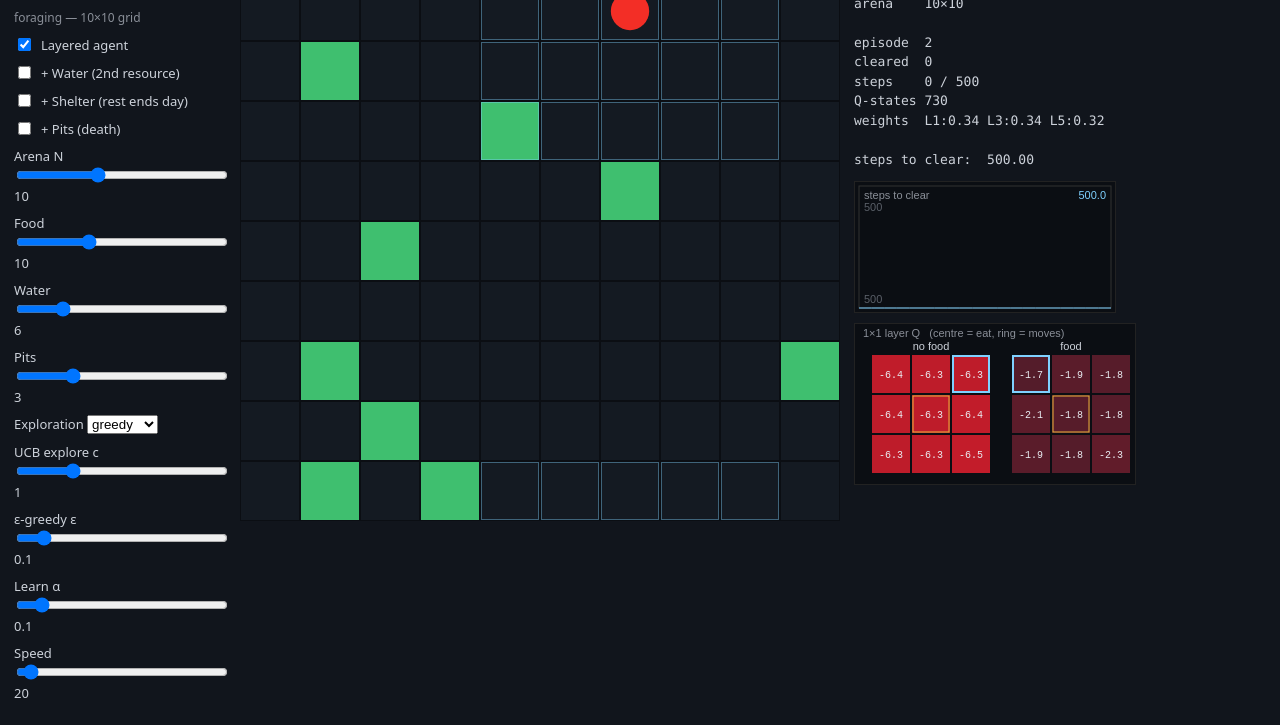
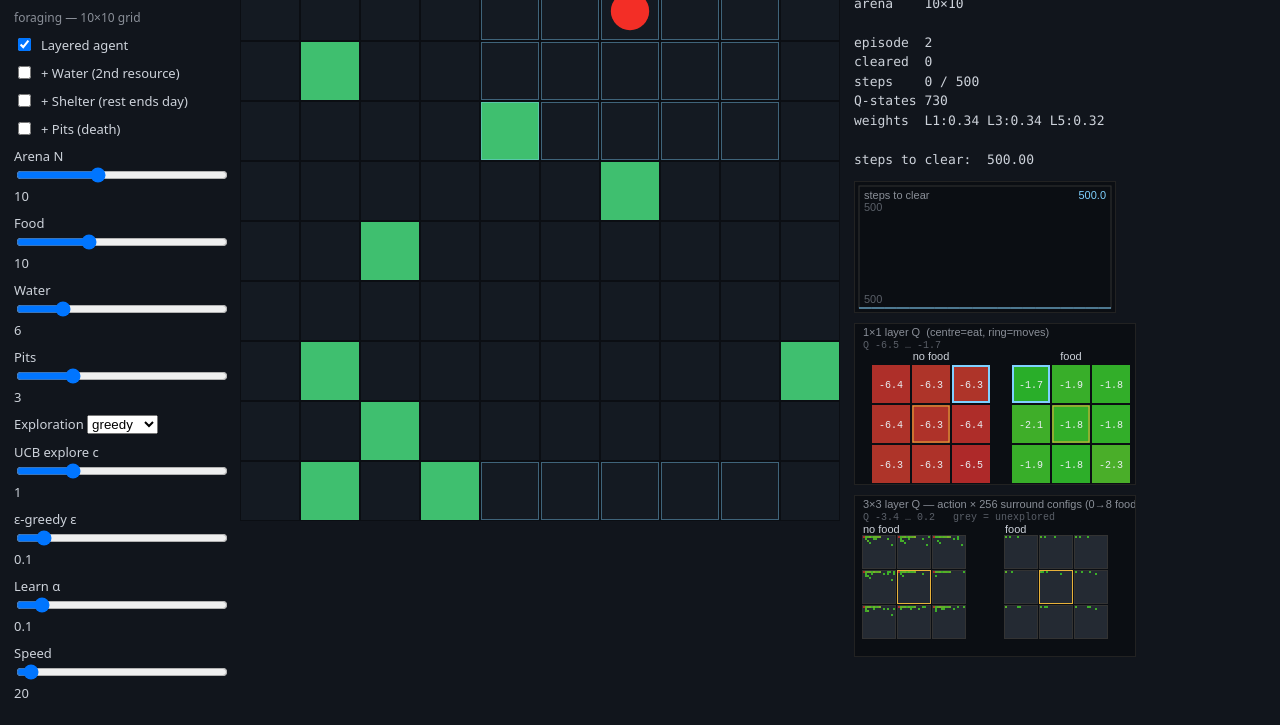
Before and after one commit to algorithm0r/RL-Foragers, a plain HTML site: page index.html in a window 1280 px wide. Shown: the part 79-804 px from the top of the page. Drawn offline with nearby package versions, Linux system fonts and the light colour scheme; animation ran at ten frames a second.

Commit message:
feat: 3x3 nested Q-view + data-driven color range
Add a 3x3-layer Q-view (#q3Canvas): same action layout as the 1x1 view (center=eat, ring=moves),
but each action cell is a 16x16 heatmap over the 256 surround configs, ordered canonically by food
count (0->8). Two panels (center no-food / food). Grey = never-visited (state,action). Shows the
food/no-food slice of the 512-state space.

Fix the color range: both Q-views now scale red->green over the actual visited min->max (via hsl),
not symmetric-around-0 — so eat, whose Q ~ 0 (the +1 gather reward cancels the discounted travel
cost), reads as the top of the range instead of washing to grey. Min/max shown as a legend.

Core smoke PASS; browser files syntax-check clean; q3 config ordering + state strings verified
headlessly (256 unique, popcount-sorted, centers correct).

Co-Authored-By: Claude Opus 4.8 (1M context) <noreply@anthropic.com>

```diff
--- a/index.html
+++ b/index.html
@@ -17,7 +17,7 @@
     #dataPanel { padding: 14px; box-sizing: border-box; flex: none; }
     #stats { margin: 0 0 12px; font: 13px/1.5 'Consolas', 'Courier New', monospace; color: #cdd2da; white-space: pre; }
     #graphCanvas { border: 1px solid #222; }
-    #qCanvas { border: 1px solid #222; margin-top: 10px; }
+    #qCanvas, #q3Canvas { border: 1px solid #222; margin-top: 10px; }
   </style>
 </head>
 <body>
@@ -31,6 +31,7 @@
     <div id="stats"></div>
     <canvas id="graphCanvas" width="260" height="130"></canvas>
     <canvas id="qCanvas" width="280" height="160"></canvas>
+    <canvas id="q3Canvas" width="280" height="160"></canvas>
   </div>
 
   <!-- socket.io client (for the standard DB client in socket mode) -->
--- a/src/main.js
+++ b/src/main.js
@@ -15,7 +15,9 @@ function reset() {
   gameEngine.add(new Observer(world));
   gameEngine.add(dataManager);
   const qc = document.getElementById('qCanvas');
-  gameEngine.add(new DataView(world, graph, gc.getContext('2d'), qc && qc.getContext('2d'))); // stats + graph + Q-view
+  const q3c = document.getElementById('q3Canvas');
+  gameEngine.add(new DataView(world, graph, gc.getContext('2d'),
+    qc && qc.getContext('2d'), q3c && q3c.getContext('2d'))); // stats + graph + 1×1 & 3×3 Q-views
   if (typeof setStatus === 'function') setStatus('foraging — ' + world.N + '×' + world.N + ' grid');
 }
 
--- a/src/ui.js
+++ b/src/ui.js
@@ -102,7 +102,9 @@ function renderStats(w) {
 // A browser-only engine entity that renders the off-canvas data view each frame: it ignores the
 // game ctx passed to draw(), updates the stats DOM, paints the line graph, and draws the Q-view.
 var DataView = class DataView {
-  constructor(world, graph, graphCtx, qCtx) { this.world = world; this.graph = graph; this.graphCtx = graphCtx; this.qCtx = qCtx; }
+  constructor(world, graph, graphCtx, qCtx, q3Ctx) {
+    this.world = world; this.graph = graph; this.graphCtx = graphCtx; this.qCtx = qCtx; this.q3Ctx = q3Ctx;
+  }
   update() {}
   draw() {
     renderStats(this.world);
@@ -111,6 +113,7 @@ var DataView = class DataView {
       this.graph.draw(this.graphCtx);
     }
     if (this.qCtx) renderQView(this.world, this.qCtx);
+    if (this.q3Ctx) renderQ3View(this.world, this.q3Ctx);
   }
 };
 
@@ -130,16 +133,19 @@ function renderQView(w, ctx) {
     ctx.fillText('1×1 Q-view — enable a 1×1 layer', 8, 18);
     return;
   }
+  // shared colour scale = actual min→max of the shown Q (not symmetric-around-0), so a near-zero
+  // best action (eat ≈ 0, cancelled by discounted travel cost) still reads as the top of the range.
+  let mn = Infinity, mx = -Infinity;
+  for (const st of ['0', '1']) for (let a = 0; a < 9; a++) { const q = L1.getQ(st, a); if (q < mn) mn = q; if (q > mx) mx = q; }
   ctx.fillStyle = '#8a8f98'; ctx.font = '11px sans-serif';
-  ctx.fillText('1×1 layer Q   (centre = eat, ring = moves)', 8, 13);
-  // shared colour scale across both states
-  let maxAbs = 0.001;
-  for (const st of ['0', '1']) for (let a = 0; a < 9; a++) maxAbs = Math.max(maxAbs, Math.abs(L1.getQ(st, a)));
-  drawQGrid(ctx, L1, '0', 16, 30, 'no food', maxAbs);
-  drawQGrid(ctx, L1, '1', 156, 30, 'food', maxAbs);
+  ctx.fillText('1×1 layer Q  (centre=eat, ring=moves)', 8, 12);
+  ctx.fillStyle = '#5a5f68'; ctx.font = '10px monospace';
+  ctx.fillText('Q ' + mn.toFixed(1) + ' … ' + mx.toFixed(1), 8, 24);
+  drawQGrid(ctx, L1, '0', 16, 40, 'no food', mn, mx);
+  drawQGrid(ctx, L1, '1', 156, 40, 'food', mn, mx);
 }
 
-function drawQGrid(ctx, L1, state, x0, y0, label, maxAbs) {
+function drawQGrid(ctx, L1, state, x0, y0, label, mn, mx) {
   const cell = 40, EAT = 8;
   let best = 0, bestQ = -Infinity;
   for (let a = 0; a < 9; a++) { const q = L1.getQ(state, a); if (q > bestQ) { bestQ = q; best = a; } }
@@ -152,7 +158,7 @@ function drawQGrid(ctx, L1, state, x0, y0, label, maxAbs) {
       if (dx !== 0 || dy !== 0) { a = -1; for (let i = 0; i < 8; i++) if (World.DIRS[i][0] === dx && World.DIRS[i][1] === dy) { a = i; break; } }
       const q = L1.getQ(state, a);
       const px = x0 + col * cell, py = y0 + row * cell;
-      ctx.fillStyle = qColor(q, maxAbs);
+      ctx.fillStyle = qColorRange(q, mn, mx);
       ctx.fillRect(px + 1, py + 1, cell - 2, cell - 2);
       if (a === best) { ctx.strokeStyle = '#7fd1ff'; ctx.lineWidth = 2; ctx.strokeRect(px + 2, py + 2, cell - 4, cell - 4); }
       else if (a === EAT) { ctx.strokeStyle = '#e8b23a'; ctx.lineWidth = 1; ctx.strokeRect(px + 2, py + 2, cell - 4, cell - 4); }
@@ -162,9 +168,75 @@ function drawQGrid(ctx, L1, state, x0, y0, label, maxAbs) {
   }
 }
 
-// diverging colour around 0: green for positive Q, red for negative, magnitude → intensity
-function qColor(q, maxAbs) {
-  const t = Math.max(-1, Math.min(1, q / maxAbs));
-  if (t >= 0) return 'rgb(24,' + Math.round(45 + 150 * t) + ',55)';
-  return 'rgb(' + Math.round(45 + 150 * -t) + ',28,42)';
+// data-driven colour: red at the range min → green at the range max (uses util.js hsl()). Because
+// the range is the actual visited min/max, a best action near 0 still reads as green.
+function qColorRange(q, mn, mx) {
+  const t = mx > mn ? Math.max(0, Math.min(1, (q - mn) / (mx - mn))) : 0.5;
+  return hsl(120 * t, 62, 42); // hue 0 (red) → 120 (green)
 }
+
+// --- 3×3 layer Q-view -------------------------------------------------------------------------
+// The 3×3 layer has 512 states (256 surround configs × center food/no-food). We keep the action
+// layout of the 1×1 view (centre=eat, ring=moves) but each action cell becomes a 16×16 heatmap over
+// the 256 surround configs, ordered canonically by food count (0→8). Two panels: center no-food /
+// food. Grey = never visited (state,action). Only the food/no-food slice of the state space is shown.
+var Q3_CANON = null, Q3_STATE0 = null, Q3_STATE1 = null;
+function q3Precompute() {
+  if (Q3_CANON) return;
+  const popcount = (x) => { let n = 0; while (x) { n += x & 1; x >>= 1; } return n; };
+  const cfgs = [];
+  for (let c = 0; c < 256; c++) cfgs.push(c);
+  cfgs.sort((a, b) => (popcount(a) - popcount(b)) || (a - b)); // canonical: fewest food → most food
+  Q3_CANON = cfgs;
+  const winPos = [0, 1, 2, 3, 5, 6, 7, 8]; // 3×3 window indices of the 8 surround cells (centre=4)
+  Q3_STATE0 = new Array(256); Q3_STATE1 = new Array(256);
+  for (let k = 0; k < 256; k++) {
+    const cfg = cfgs[k], ch = '000000000'.split('');
+    for (let j = 0; j < 8; j++) ch[winPos[j]] = (cfg >> j & 1) ? '1' : '0';
+    ch[4] = '0'; Q3_STATE0[k] = ch.join('');
+    ch[4] = '1'; Q3_STATE1[k] = ch.join('');
+  }
+}
+
+function renderQ3View(w, ctx) {
+  ctx.clearRect(0, 0, ctx.canvas.width, ctx.canvas.height);
+  const A = w.agent;
+  let L3 = null;
+  if (A.layers) { const l = A.layers.find((x) => x.size === 3); if (l) L3 = l.learner; }
+  else if (PARAMETERS.receptiveField === 3) L3 = A.learner;
+  ctx.textAlign = 'left';
+  if (!L3) { ctx.fillStyle = '#5a5f68'; ctx.font = '11px monospace'; ctx.fillText('3×3 Q-view — enable a 3×3 layer', 8, 18); return; }
+  q3Precompute();
+  let mn = Infinity, mx = -Infinity, seen = 0;
+  for (const S of [Q3_STATE0, Q3_STATE1]) for (let k = 0; k < 256; k++) for (let a = 0; a < 9; a++) {
+    if (L3.getCount(S[k], a) > 0) { const q = L3.getQ(S[k], a); if (q < mn) mn = q; if (q > mx) mx = q; seen++; }
+  }
+  if (seen === 0) { mn = 0; mx = 1; }
+  ctx.fillStyle = '#8a8f98'; ctx.font = '11px sans-serif';
+  ctx.fillText('3×3 layer Q — action × 256 surround configs (0→8 food)', 8, 12);
+  ctx.fillStyle = '#5a5f68'; ctx.font = '10px monospace';
+  ctx.fillText('Q ' + mn.toFixed(1) + ' … ' + mx.toFixed(1) + '   grey = unexplored', 8, 24);
+  drawQ3Panel(ctx, L3, Q3_STATE0, 8, 40, 'no food', mn, mx);
+  drawQ3Panel(ctx, L3, Q3_STATE1, 150, 40, 'food', mn, mx);
+}
+
+function drawQ3Panel(ctx, L3, STATES, px0, py0, label, mn, mx) {
+  const cfgPx = 2, cellW = 16 * cfgPx, gap = 3, EAT = 8;
+  ctx.fillStyle = '#cdd2da'; ctx.font = '11px sans-serif'; ctx.textAlign = 'left';
+  ctx.fillText(label, px0, py0 - 3);
+  for (let arow = 0; arow < 3; arow++) {
+    for (let acol = 0; acol < 3; acol++) {
+      const dx = acol - 1, dy = arow - 1;
+      let a = EAT;
+      if (dx !== 0 || dy !== 0) { a = -1; for (let i = 0; i < 8; i++) if (World.DIRS[i][0] === dx && World.DIRS[i][1] === dy) { a = i; break; } }
+      const cx = px0 + acol * (cellW + gap), cy = py0 + arow * (cellW + gap);
+      for (let k = 0; k < 256; k++) {
+        const st = STATES[k];
+        ctx.fillStyle = L3.getCount(st, a) > 0 ? qColorRange(L3.getQ(st, a), mn, mx) : '#242a33';
+        ctx.fillRect(cx + (k & 15) * cfgPx, cy + (k >> 4) * cfgPx, cfgPx, cfgPx);
+      }
+      ctx.strokeStyle = a === EAT ? '#e8b23a' : '#333'; ctx.lineWidth = 1;
+      ctx.strokeRect(cx - 0.5, cy - 0.5, cellW + 1, cellW + 1);
+    }
+  }
+}
```
Also changed, not shown: DEVLOG.md (+14 -0 lines).
